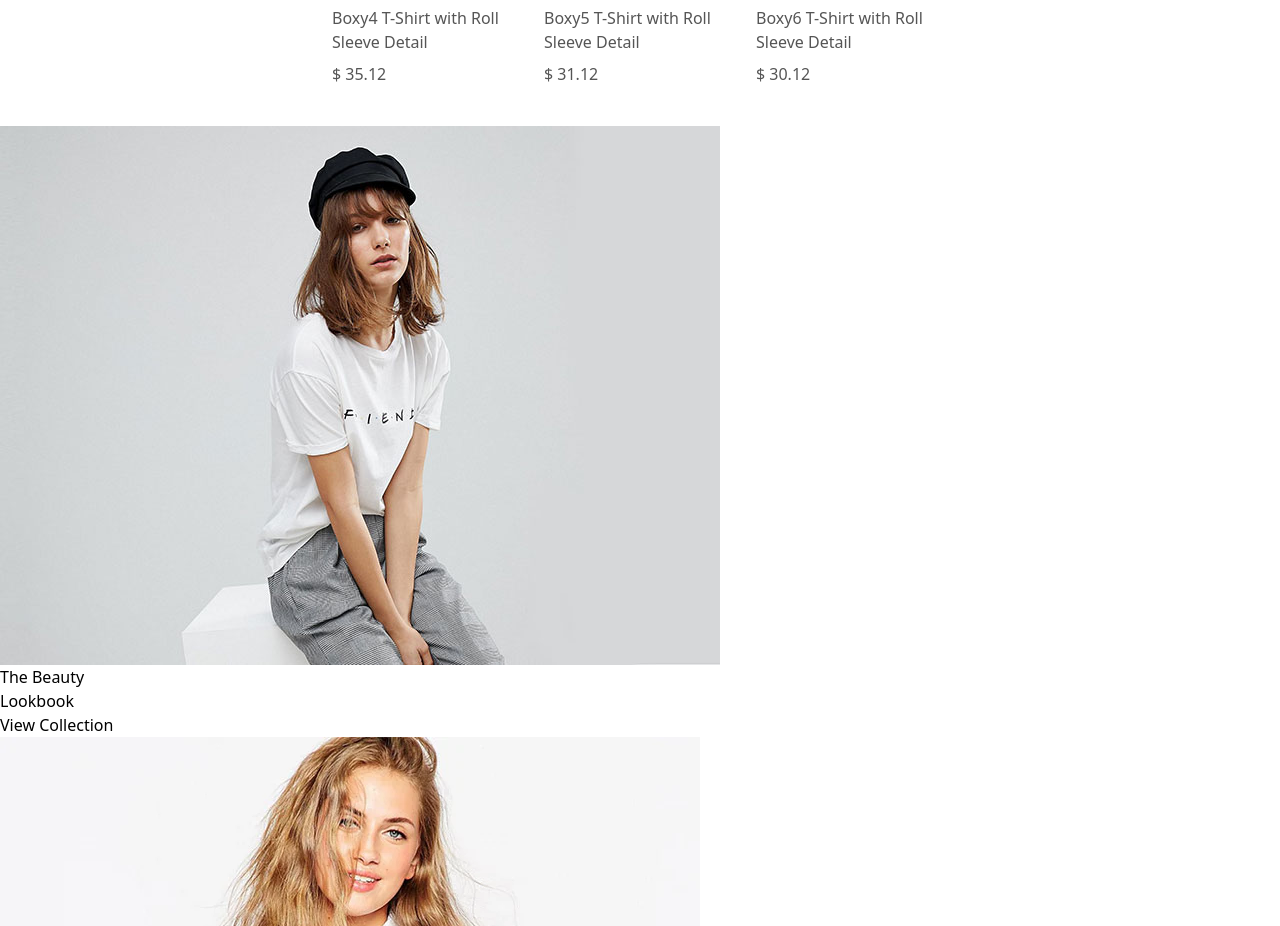
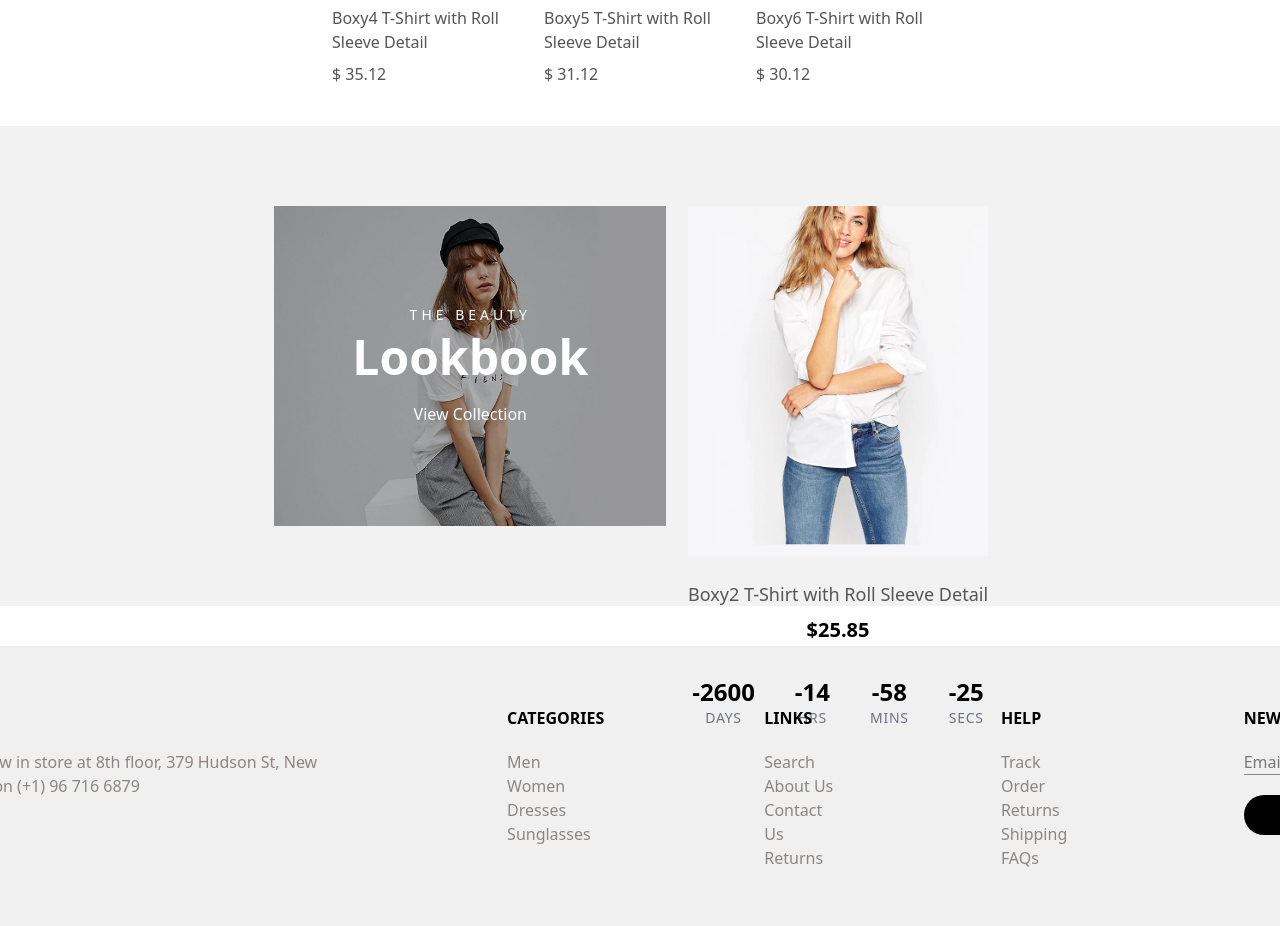
Before and after one commit to AmineElwafi/AmineELWAFI_Final_Project_React, a React (Vite) app: page /home in a window 1280 px wide. Shown: the part 1909-2835 px from the top of the page. Built offline with nearby package versions, Linux system fonts and the light colour scheme.

Commit message:
randomProduct

```diff
--- a/src/pages/home/partials/randomProduct.jsx
+++ b/src/pages/home/partials/randomProduct.jsx
@@ -3,52 +3,79 @@ import images from '../../../assets'
 import products from '../../../data/products'
 
 export default function RandomProduct() {
+
     const [randomProduct] = useState(() => {
         const randomIndex = Math.floor(Math.random() * products.length)
         return products[randomIndex]
     })
+
     return (
-        <>
-            <div className=''>
-                <div>
-                    <div>
-                        <img src={images.random} alt="" />
-                        <div>
-                            <h3>The Beauty</h3>
-                            <h1>Lookbook</h1>
-                        </div>
-                        <a href="">View Collection</a>
-                    </div>
-                    <div>
-                            <div>
-                                <div>
-                                    <img src={randomProduct.mainImage} alt="" />
-                                    <h3>{randomProduct.name}</h3>
-                                    <p>{randomProduct.price}</p>
-                                </div>
-                                <div>
-                                    <div>
-                                        <h4>-2600</h4>
-                                        <p>days</p>
-                                    </div>
-                                    <div>
-                                        <h4>-14</h4>
-                                        <p>hrs</p>
-                                    </div>
-                                    <div>
-                                        <h4>-58</h4>
-                                        <p>mins</p>
-                                    </div>
-                                    <div>
-                                        <h4>-25</h4>
-                                        <p>secs</p>
-                                    </div>
-                                </div>
-                            </div>
+        <section className="w-full bg-[#f2f2f2] py-20 flex justify-center mt-10 mb-10">
 
+            <div className="flex gap-1 items-center">
+
+                <div className="relative h-[40vh]">
+
+                    <img
+                        src={images.random}
+                        alt="Lookbook"
+                        className="h-full object-cover"
+                    />
+
+                    <div className="absolute inset-0 flex flex-col justify-center items-center text-white bg-black/30 text-center">
+                        <h3 className="text-sm tracking-[4px] uppercase">
+                            The Beauty
+                        </h3>
+                        <h1 className="text-5xl font-bold mt-2">
+                            Lookbook
+                        </h1>
+
+                        <a
+                            href="#"
+                            className="mt-5 border border-transparent hover:border-b-white transition duration-300"
+                        >
+                            View Collection
+                        </a>
                     </div>
                 </div>
+
+                <div className="w-1/2 flex flex-col items-center text-center h-[40vh]">
+
+                    <img
+                        src={randomProduct.mainImage}
+                        alt={randomProduct.name}
+                        className="w-75 h-87.5 object-cover"
+                    />
+
+                    <h3 className="mt-6 text-lg text-[#555]">
+                        {randomProduct.name}
+                    </h3>
+
+                    <p className="mt-2 text-xl font-semibold">
+                        ${randomProduct.price}
+                    </p>
+
+                    <div className="flex gap-10 mt-8">
+                        {[
+                            { value: "-2600", label: "Days" },
+                            { value: "-14", label: "Hrs" },
+                            { value: "-58", label: "Mins" },
+                            { value: "-25", label: "Secs" },
+                        ].map((item, index) => (
+                            <div key={index} className="flex flex-col items-center">
+                                <h4 className="text-2xl font-bold">
+                                    {item.value}
+                                </h4>
+                                <p className="text-sm text-gray-500 uppercase tracking-wider">
+                                    {item.label}
+                                </p>
+                            </div>
+                        ))}
+                    </div>
+
+                </div>
+
             </div>
-        </>
+        </section>
     )
 }
```
